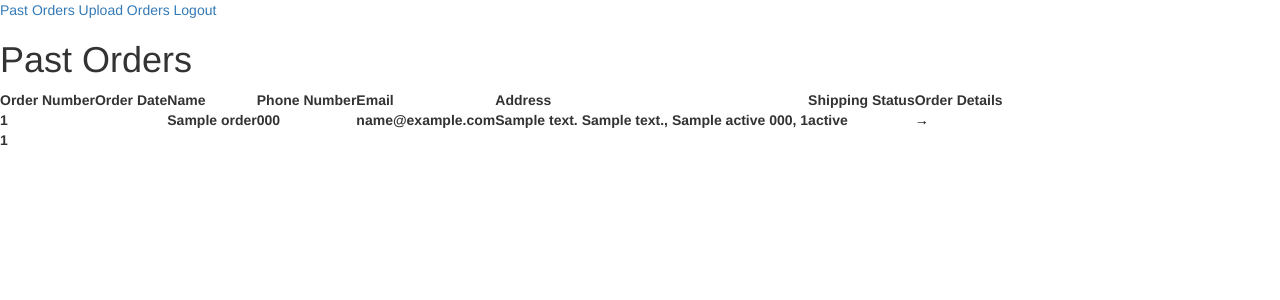
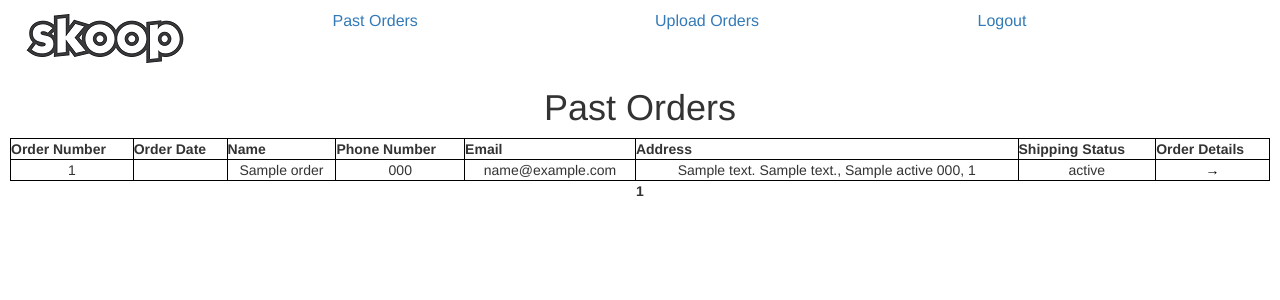
Before and after one commit to Noobjuice/skoop_dev_test_james_goodricke, a PHP site: page /orders.php in a window 1280 px wide. Shown: the top 300 px of the page. Run offline with PHP 8.4, Linux system fonts and the light colour scheme; the visitor is signed in with stand-in values (Sample User, id 1); tables that the repository leaves empty or names only in its code hold one stand-in row (values such as "Sample post"); lists and menus that the app fills with data are empty.

Commit message:
Various Style Tweeks

```diff
--- a/header.php
+++ b/header.php
@@ -1,7 +1,20 @@
 <?php
-	echo "<div class = 'header'>";
-	echo"<a href='orders.php'>Past Orders</a> ";
-	echo"<a href='upload.php'>Upload Orders</a> ";
-	echo"<a href='logout.php'>Logout</a> ";
-	echo "</div>";
+	echo "
+	<div class = 'header'>
+		<div class='row'>
+			<div class='col-sm-3'>
+				<img src='img/SKOOP_Logo_Grey_Trans.png'/>
+			</div>
+			<div class='col-sm-3'>
+				<a href='orders.php'>Past Orders</a>
+			</div>
+			<div class='col-sm-3'>
+				<a href='upload.php'>Upload Orders</a>
+			</div>
+			<div class='col-sm-3'>
+				<a href='logout.php'>Logout</a>
+			</div>
+		</div>
+	</div>
+	";
 ?>
--- a/login.php
+++ b/login.php
@@ -14,7 +14,6 @@
 
 </head>
 <body>
-	<h1>Client Login</h1>
 	<?php
 		//Start Session
 		session_start();
@@ -32,10 +31,12 @@
 			unset($_SESSION["loginError"]);
 		}
 	?>
+	<img src="img/SKOOP_Logo_Grey_Trans.png"/>
+	<h1>Client Login</h1>
 	<form action="login-do.php" method="post">
 		<input type="email" name="email" placeholder="email"> <br />
 		<input type="password" name="password" placeholder="password"> <br />
 		<input type="submit">
 	</form>
-	<div id="result"></div>
+
 </body>
--- a/order-details.php
+++ b/order-details.php
@@ -4,7 +4,7 @@
 ?>
 <head>
 	<title>Order Details</title>
-	<link rel="stylesheet" href="/styles/styles.css" />
+	<link rel="stylesheet" href="styles/styles.css" />
 
 	<!-- Latest compiled and minified CSS -->
 	<link rel="stylesheet" href="https://maxcdn.bootstrapcdn.com/bootstrap/3.4.0/css/bootstrap.min.css">
--- a/orders.php
+++ b/orders.php
@@ -97,14 +97,14 @@
 
 						/*Populate row of table*/
 						echo "<tr>
-								<th>".$order_id."</th>
-								<th></th>
-								<th>".$name."</th>
-								<th>".$mobile."</th>
-								<th>".$email."</th>
-								<th>".$fullAddress."</th>
-								<th>".$status."</th>
-								<th><a href='order-details.php?id=".$id."' class='button' target='_blank'>&rarr;</a></th>
+								<td>".$order_id."</td>
+								<td></td>
+								<td>".$name."</td>
+								<td>".$mobile."</td>
+								<td>".$email."</td>
+								<td>".$fullAddress."</td>
+								<td>".$status."</td>
+								<td><a href='order-details.php?id=".$id."' class='button' target='_blank'>&rarr;</a></td>
 							</tr>";
 							/*TODO: Delete This
 							<button onClick='parent.location=\"order-details.php?id=".$id."\"'>&rarr;</button>*/
@@ -114,6 +114,8 @@
 					}
 					//Close Table
 					echo"</table>";
+					//PAGENATION
+					echo"<div class='tablePages'>";
 
 					//SHOW FIRT AND PREVIOUS BUTTONS
 					if($page>1){
@@ -180,6 +182,7 @@
 							echo "<span style='margin:0 .5em;'> >> </span>";
 						echo "</a>";
 					}
+					echo "</div>";
 				}
 			}
 			//Close connection when finished
--- a/styles/styles.css
+++ b/styles/styles.css
@@ -1,4 +1,8 @@
 /*Styling for button links*/
+body{
+  padding: 10px;
+}
+
 a.button {
     -webkit-appearance: button;
     -moz-appearance: button;
@@ -6,6 +10,8 @@ a.button {
 
     text-decoration: none;
     color: initial;
+	padding-left: 3px;
+	padding-right: 3px;
 }
 
 .hidden{
@@ -19,3 +25,25 @@ a.button {
 .db-error-message {
 	color: blue;
 }
+
+.header{
+	 font-size: medium;
+}
+
+table {
+  border-collapse: collapse;
+  width: 100%;
+}
+
+table, th, td {
+  border: 1px solid black;
+  text-align: center;
+}
+
+h1{
+	text-align: center;
+}
+
+.tablePages {
+  text-align: center;
+}
```
Also changed, not shown: img/SKOOP_Logo_Grey_Trans.png (added), img/SKOOP_Logo_White_Trans.png (added).
